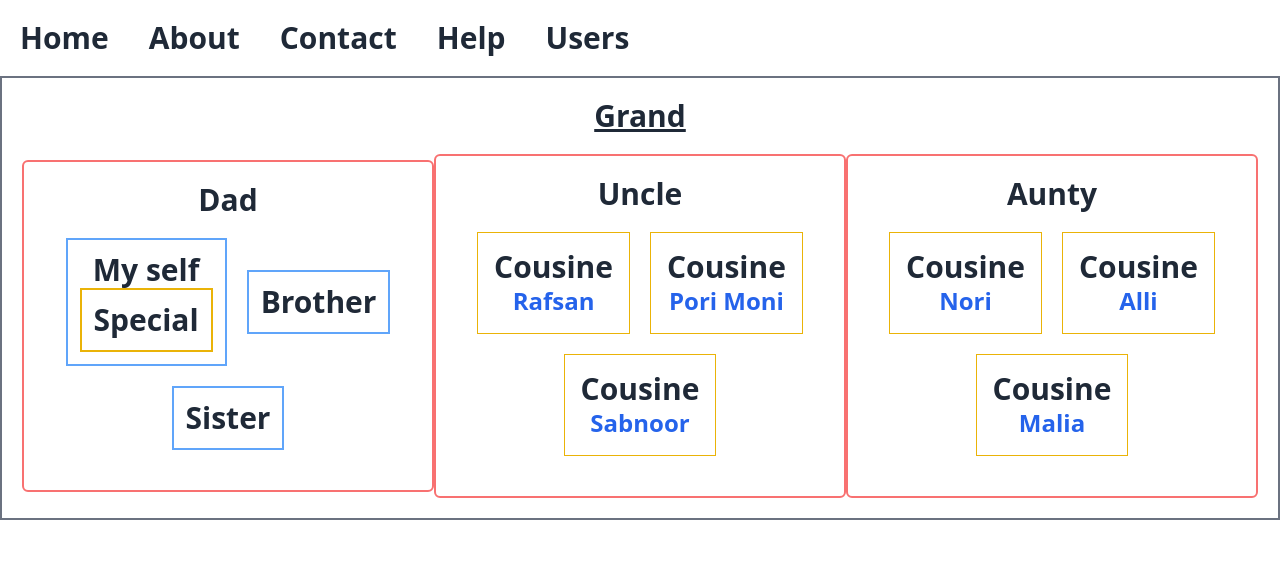
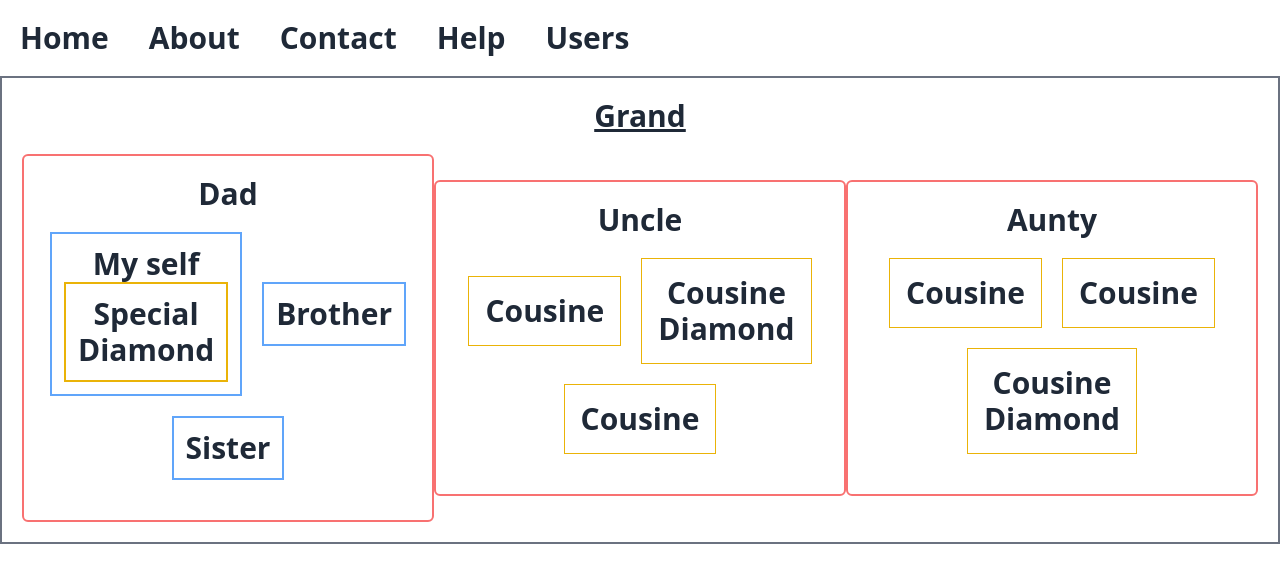
Before and after one commit to AshikurZaman01/React-Practice_, a React (Vite) app: page / in a window 1280 px wide. Shown: the top 582 px of the page. Built offline with nearby package versions, Linux system fonts and the light colour scheme.

Commit message:
data pass with context api

```diff
--- a/src/Components/Grand/Aunty/Aunty.jsx
+++ b/src/Components/Grand/Aunty/Aunty.jsx
@@ -1,7 +1,11 @@
-import React from 'react';
+import React, { useContext } from 'react';
 import Cousine from '../Uncle/Cousine';
+import { AssetContext } from '../Grand';
 
-const Aunty = ({ asset }) => {
+const Aunty = () => {
+
+    const gift = useContext(AssetContext);
+
     return (
         <div className='border-2 border-red-400 rounded-md w-[40%] p-5'>
             Aunty
@@ -9,7 +13,7 @@ const Aunty = ({ asset }) => {
             <section className='flex flex-wrap justify-center items-center my-5 gap-5'>
                 <Cousine name={'Nori'}></Cousine>
                 <Cousine name={'Alli'}></Cousine>
-                <Cousine asset={asset} name={'Malia'}></Cousine>
+                <Cousine gift={gift} name={'Malia'}></Cousine>
             </section>
         </div>
     );
--- a/src/Components/Grand/Dad/Dad.jsx
+++ b/src/Components/Grand/Dad/Dad.jsx
@@ -2,15 +2,13 @@ import Brother from './Brother';
 import Myself from './MySelf/Myself';
 import Sister from './Sister';
 
-const Dad = ({ asset }) => {
-
-
+const Dad = () => {
     return (
         <div className='border-2 border-red-400 rounded-md w-[40%] p-5'>
             Dad
 
             <section className='flex flex-wrap justify-center items-center my-5 gap-5'>
-                <Myself asset={asset}></Myself>
+                <Myself></Myself>
                 <Brother></Brother>
                 <Sister></Sister>
             </section>
--- a/src/Components/Grand/Dad/MySelf/Myself.jsx
+++ b/src/Components/Grand/Dad/MySelf/Myself.jsx
@@ -1,14 +1,12 @@
 import Special from "./Special";
 
-const Myself = ({ asset }) => {
-
-
+const Myself = () => {
     return (
         <div className='border-blue-400 border-2 p-3'>
             My self
 
             <div>
-                <Special asset={asset}></Special>
+                <Special></Special>
             </div>
         </div>
     );
--- a/src/Components/Grand/Dad/MySelf/Special.jsx
+++ b/src/Components/Grand/Dad/MySelf/Special.jsx
@@ -1,11 +1,16 @@
+import { useContext } from "react";
+import { AssetContext } from "../../Grand";
 
-const Special = ({ asset }) => {
+const Special = () => {
 
-    console.log(asset)
+    const gift = useContext(AssetContext)
+
+    console.log(gift)
 
     return (
         <div className='border-yellow-500 border-2 p-3'>
             Special
+            <p>{gift}</p>
         </div>
     );
 };
--- a/src/Components/Grand/Grand.jsx
+++ b/src/Components/Grand/Grand.jsx
@@ -1,19 +1,20 @@
 import Dad from './Dad/Dad';
 import Uncle from './Uncle/Uncle';
 import Aunty from './Aunty/Aunty';
+import { createContext } from 'react';
+
+export const AssetContext = createContext('Diamond');
 
 const Grand = () => {
-
-    const asset = 'diamond';
 
     return (
         <div className='border-2 border-gray-500 text-center p-5 text-3xl font-bold space-y-5 '>
             <h1 className='underline'>Grand </h1>
 
             <section className='flex items-center justify-center'>
-                <Dad asset={asset}></Dad>
+                <Dad></Dad>
                 <Uncle></Uncle>
-                <Aunty asset={asset}></Aunty>
+                <Aunty></Aunty>
             </section>
         </div>
     );
--- a/src/Components/Grand/Uncle/Cousine.jsx
+++ b/src/Components/Grand/Uncle/Cousine.jsx
@@ -1,10 +1,14 @@
 
-const Cousine = ({ name, asset }) => {
-    console.log(asset , name);
+const Cousine = ({ name, gift, uncleGift }) => {
     return (
         <div className="border border-yellow-500 p-4">
             <h1>Cousine</h1>
-            <h3 className="text-2xl text-blue-600">{name}</h3>
+            {
+                gift && <p>{gift}</p>
+            }
+            {
+                uncleGift && <p>{uncleGift}</p>
+            }
         </div>
     );
 };
--- a/src/Components/Grand/Uncle/Uncle.jsx
+++ b/src/Components/Grand/Uncle/Uncle.jsx
@@ -1,13 +1,18 @@
+import { useContext } from 'react';
 import Cousine from './Cousine';
+import { AssetContext } from '../Grand';
 
 const Uncle = () => {
+
+    const uncleGift = useContext(AssetContext);
+
     return (
         <div className='border-2 border-red-400 rounded-md w-[40%] p-5'>
             Uncle
 
             <section className='flex flex-wrap justify-center items-center my-5 gap-5'>
                 <Cousine name={'Rafsan'}></Cousine>
-                <Cousine name={'Pori Moni'}></Cousine>
+                <Cousine uncleGift={uncleGift} name={'Pori Moni'}></Cousine>
                 <Cousine name={'Sabnoor'}></Cousine>
             </section>
         </div>
```
